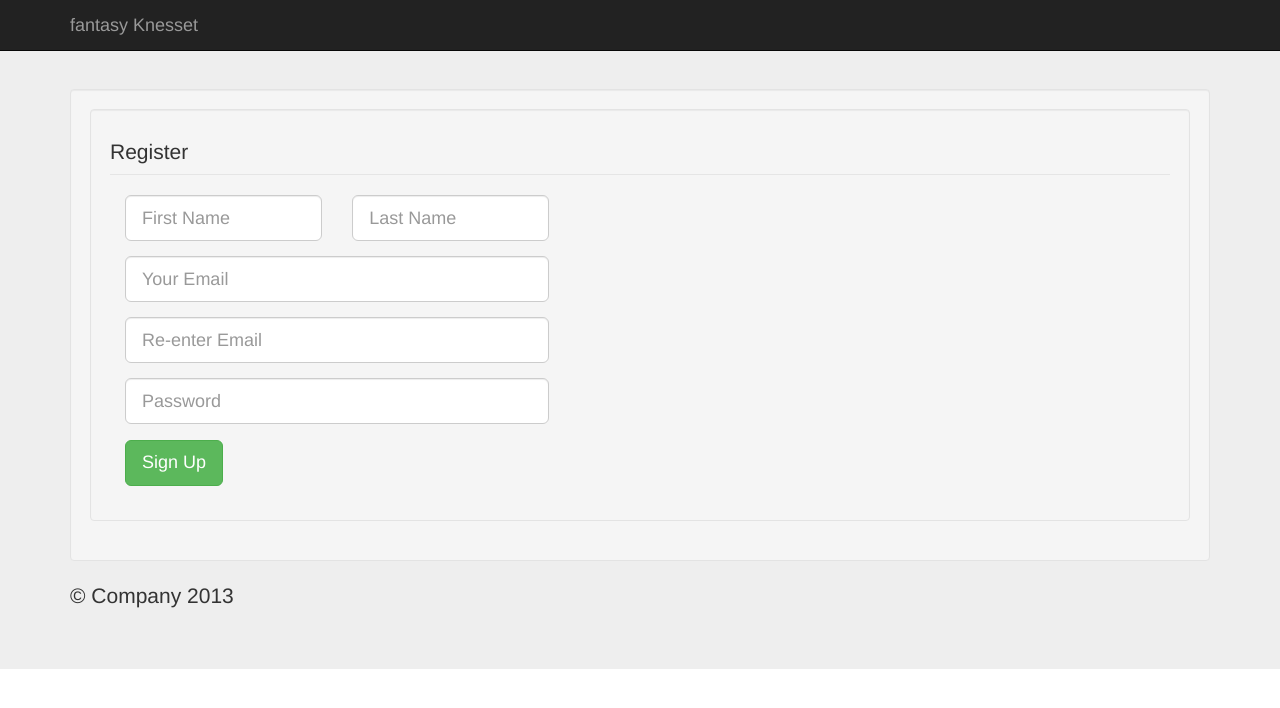
After one commit to AriMeidan/Fantasy-Knesset, a Django app: template FantasyKnessetWeb/votes/templates/votes/register.html in a window 1280 px wide. The commit adds this page. Shown: the top 708 px of the page. Run offline with Django 3.2, Linux system fonts and the light colour scheme; the template is opened without the code that fills it, so the values that code supplies are empty; parts of the project's set-up code (start-up, migrations or seed data) failed here and were passed over.

Commit message:
Saperated HTML to base and extendors. added register page.

```diff
--- /dev/null
+++ b/FantasyKnessetWeb/votes/templates/base.html
@@ -0,0 +1,65 @@
+
+<!DOCTYPE html>
+
+{% load static %}
+
+
+<html>
+  <head>
+    <title>fantasy-Knesset</title>
+    <meta name="viewport" content="width=device-width, initial-scale=1.0">
+    <!-- Bootstrap -->
+    <link href="{% static 'css/bootstrap.min.css' %}" rel="stylesheet">
+
+    <!-- HTML5 Shim and Respond.js IE8 support of HTML5 elements and media queries -->
+    <!-- WARNING: Respond.js doesn't work if you view the page via file:// -->
+    <!--[if lt IE 9]>
+      <script src="https://oss.maxcdn.com/libs/html5shiv/3.7.0/html5shiv.js"></script>
+      <script src="https://oss.maxcdn.com/libs/respond.js/1.3.0/respond.min.js"></script>
+    <![endif]-->
+  </head>
+  <body>
+
+
+
+    <div class="navbar navbar-inverse navbar-fixed-top" role="navigation">
+      <div class="container">
+        <div class="navbar-header">
+          <button type="button" class="navbar-toggle" data-toggle="collapse" data-target=".navbar-collapse">
+            <span class="sr-only">Toggle navigation</span>
+            <span class="icon-bar"></span>p
+            <span class="icon-bar"></span>
+            <span class="icon-bar"></span>
+          </button>
+          <a class="navbar-brand" href="#">fantasy Knesset</a>
+        </div>
+
+	{% block register_signin %}
+
+
+
+    {% endblock %}
+
+      </div>
+    </div>
+
+
+	{% block content %}
+
+  	PUT CONTENT HERE
+
+    {% endblock %}
+
+  	<div class="container">
+
+  		<footer>
+    	    <p>&copy; Company 2013</p>
+  		</footer>
+  	</div>
+
+    <!-- jQuery (necessary for Bootstrap's JavaScript plugins) -->
+    <script src="https://code.jquery.com/jquery.js"></script>
+    <!-- Include all compiled plugins (below), or include individual files as needed -->
+    <script src="{% static 'js/bootstrap.min.js' %}"></script>
+  </body>
+</html>
--- /dev/null
+++ b/FantasyKnessetWeb/votes/templates/votes/register.html
@@ -0,0 +1,90 @@
+
+	{% extends "base.html" %}
+
+
+	{% block content %}
+
+    <div class="jumbotron">
+	<hr>
+    <div class="container">
+      <div class="well">
+        <form class="form-horizontal well" method="post">
+          <fieldset>
+            <legend>
+				Register
+            </legend>
+
+
+
+            <div class="row">
+              <div class="col-xs-8">
+                <div class="form-group">
+                  <div class="rows">
+                    <div class="col-md-8">
+                      <div class="col-lg-6">
+                        <input class="form-control input-lg" id="fName" name=
+                        "fName" placeholder="First Name" type="text">
+                      </div>
+
+                      <div class="col-lg-6">
+                        <input class="form-control input-lg" id="lName" name=
+                        "lName" placeholder="Last Name" type="text">
+                      </div>
+                    </div>
+                  </div>
+                </div>
+
+                <div class="form-group">
+                  <div class="rows">
+                    <div class="col-md-8">
+                      <div class="col-lg-12">
+                        <input class="form-control input-lg" id="email" name=
+                        "email" placeholder="Your Email" type="text">
+                      </div>
+                    </div>
+                  </div>
+                </div>
+
+                <div class="form-group">
+                  <div class="rows">
+                    <div class="col-md-8">
+                      <div class="col-lg-12">
+                        <input class="form-control input-lg" id="reemail" name=
+                        "reemail" placeholder="Re-enter Email" type="text">
+                      </div>
+                    </div>
+                  </div>
+                </div>
+
+                <div class="form-group">
+                  <div class="rows">
+                    <div class="col-md-8">
+                      <div class="col-lg-12">
+                        <input class="form-control input-lg" id="password"
+                        name="password" placeholder="Password" type=
+                        "password">
+                      </div>
+                    </div>
+                  </div>
+                </div>
+
+                <div class="form-group">
+                  <div class="rows">
+                    <div class="col-md-8">
+                      <div class="col-lg-12">
+                        <button class="btn btn-success btn-lg" type=
+                        "submit">
+                          Sign Up
+                        </button>
+                      </div>
+                    </div>
+                  </div>
+                </div>
+              </div>
+            </div>
+          </fieldset>
+        </form>
+      </div>
+     </div>
+
+     {% endblock %}
```
Also changed, not shown: FantasyKnessetWeb/votes/templates/votes/index.html (+6 -57 lines).
